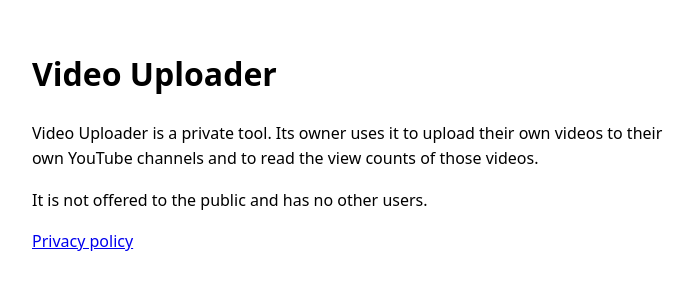
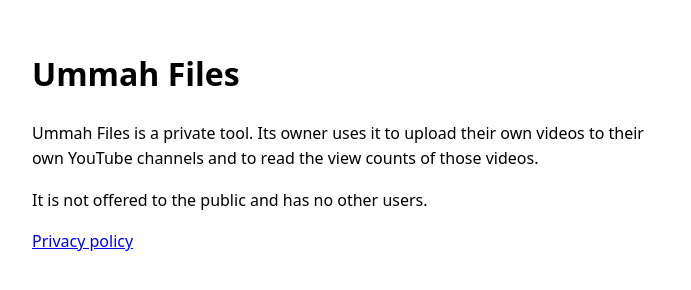
Before and after one commit to zainfirdaussyed-source/ummahfiles, a plain HTML site: page index.html in a window 1280 px wide. Shown: the whole page, without its empty margins (288-979 px from the left). Drawn offline with Linux system fonts and the light colour scheme.

Commit message:
Add files via upload

```diff
--- a/index.html
+++ b/index.html
@@ -2,10 +2,10 @@
 <html lang="en">
 <meta charset="utf-8">
 <meta name="viewport" content="width=device-width, initial-scale=1">
-<title>Video Uploader</title>
+<title>Ummah Files</title>
 <body style="font-family: system-ui, sans-serif; max-width: 40rem; margin: 3rem auto; padding: 0 1rem; line-height: 1.6">
-<h1>Video Uploader</h1>
-<p>Video Uploader is a private tool. Its owner uses it to upload their own videos to their own
+<h1>Ummah Files</h1>
+<p>Ummah Files is a private tool. Its owner uses it to upload their own videos to their own
 YouTube channels and to read the view counts of those videos.</p>
 <p>It is not offered to the public and has no other users.</p>
 <p><a href="privacy.html">Privacy policy</a></p>
```
Also changed, not shown: privacy.html (+2 -2 lines).
